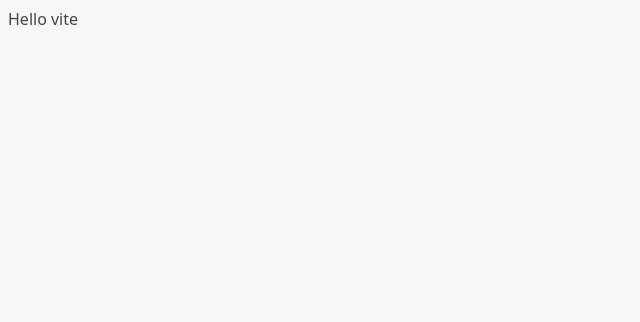
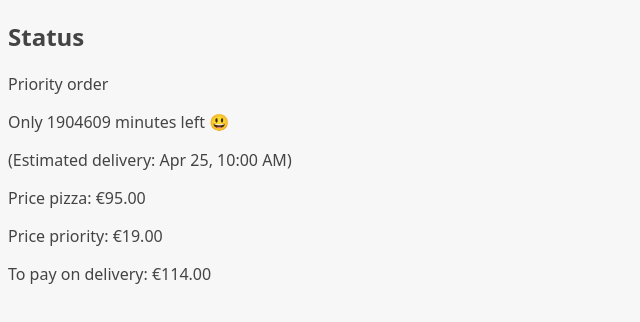
Before and after one commit to Suvisuttikasame/Fast-React-Pizza-co-react-vite, a React (Vite) app: page /order/1 in a window 1280 px wide. Shown: the top 322 px of the page, without its empty margins (0-640 px from the left). Built offline with nearby package versions, Linux system fonts and the light colour scheme.

Commit message:
- [feat] add react router

```diff
--- a/package.json
+++ b/package.json
@@ -11,7 +11,8 @@
   },
   "dependencies": {
     "react": "^18.2.0",
-    "react-dom": "^18.2.0"
+    "react-dom": "^18.2.0",
+    "react-router-dom": "^6.15.0"
   },
   "devDependencies": {
     "@types/react": "^18.2.15",
--- a/src/App.jsx
+++ b/src/App.jsx
@@ -1,5 +1,34 @@
+import { RouterProvider, createBrowserRouter } from "react-router-dom";
+import Home from "./ui/Home";
+import Menu from "./features/menu/Menu";
+import Cart from "./features/cart/Cart";
+import CreateOrder from "./features/order/CreateOrder";
+import Order from "./features/order/Order";
+
+const router = createBrowserRouter([
+  {
+    path: "/",
+    element: <Home />,
+  },
+  {
+    path: "/menu",
+    element: <Menu />,
+  },
+  {
+    path: "/cart",
+    element: <Cart />,
+  },
+  {
+    path: "/order/new",
+    element: <CreateOrder />,
+  },
+  {
+    path: "/order/:orderId",
+    element: <Order />,
+  },
+]);
 function App() {
-  return <div>Hello vite</div>;
+  return <RouterProvider router={router} />;
 }
 
 export default App;
--- a/src/features/order/Order.jsx
+++ b/src/features/order/Order.jsx
@@ -4,7 +4,7 @@
   calcMinutesLeft,
   formatCurrency,
   formatDate,
-} from "../../utils/helpers";
+} from "../../utilities/helpers";
 
 const order = {
   id: "ABCDEF",
```
Also changed, not shown: 1 other file (tests, documents, lock files or other folders).
